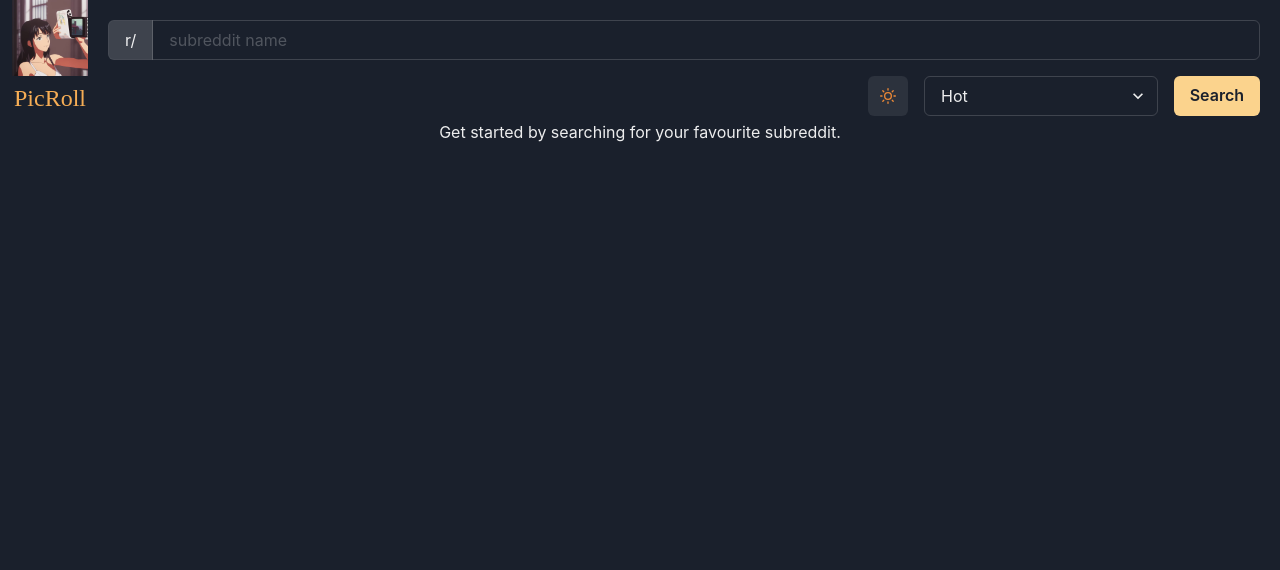
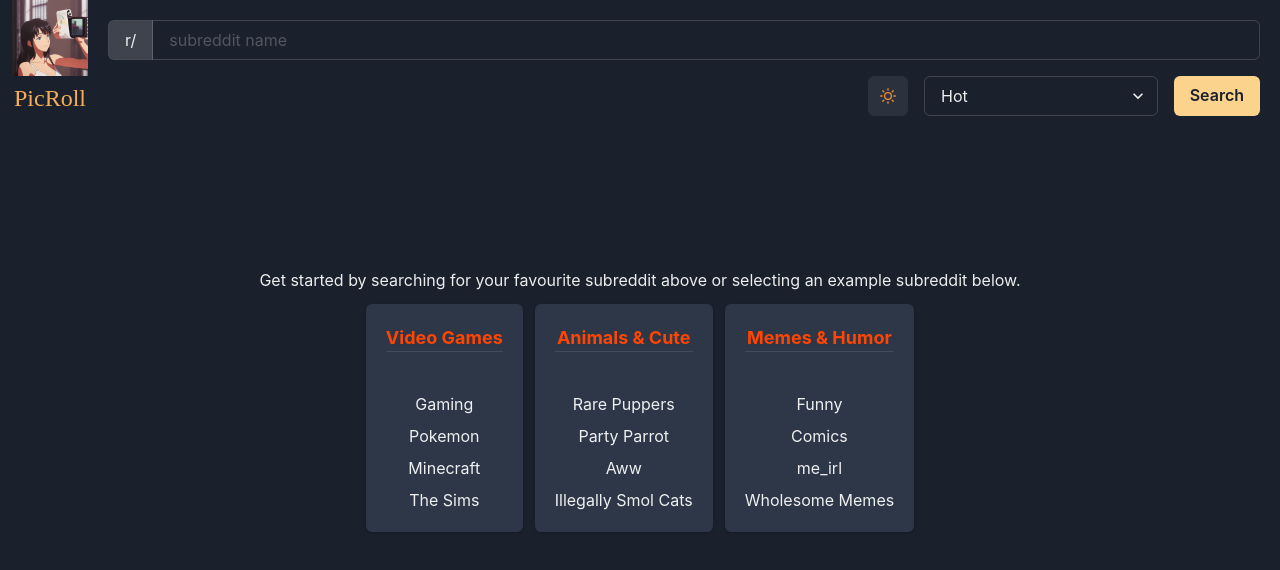
Before and after one commit to xanthisafk/PicRoll, a Next.js app: page / in a window 1280 px wide. Shown: the top 570 px of the page. Built offline with nearby package versions, Linux system fonts and the light colour scheme; a web font is replaced by a local one.

Commit message:
Added feature that lets gives some examples that users can enter

```diff
--- a/src/components/LoadingBox.jsx
+++ b/src/components/LoadingBox.jsx
@@ -1,19 +1,42 @@
 /* eslint-disable @next/next/no-img-element */
-import { Box, IconButton, Image, Skeleton, Text } from "@chakra-ui/react";
+import { Box, Flex, HStack, IconButton, Image, Skeleton, Text, useDisclosure } from "@chakra-ui/react";
 import MasonryLayout from "./MasonryLayout";
 import ImageInfoPanel from "./ImageInfoPanel";
+import SubredditCard from "./SubredditCard";
+import examples from '../data/exampleSubs.json'
+import meta from '../data/meta.json'
 
 const LoadingBox = (props) => {
   const isLoading = props.isLoading ?? false;
   const data = props.data ?? [];
 
+
   return (
     <>
       {/* Show greeting message when isLoading is false and data is empty */}
       {!isLoading && data.length === 0 &&
-      <Box width={"100%"} justifyContent={"center"} alignItems={"center"}>
-        <Text textAlign={"center"}>Get started by searching for your favourite subreddit.</Text>
-      </Box>}
+      <Flex
+        width={"100%"}
+        height={"70vh"}
+        padding={3}
+        direction={"column"}
+        justifyContent={"center"}
+        alignItems={"center"}
+      >
+        <Text textAlign={"center"}>{meta.nothingLoadedText}</Text>
+        <Flex
+          paddingTop={3}
+          flexWrap={"wrap"}
+          justify={"center"}
+          gap={3}
+        >
+          {examples.map((sub, index) => {
+            return (
+              <SubredditCard key={index} data={sub} searchSomething={props.searchSomething} />
+            )
+          })}
+        </Flex>
+      </Flex>}
 
       {/* Show skeleton boxes when isLoading is true and data is empty */}
       {isLoading && (
@@ -38,16 +61,17 @@ const LoadingBox = (props) => {
                 position={"relative"}
               >
                 {
-                  item.type === "image"  &&
+                  item.type === "image" &&
                   <Image
                     width={"100%"}
                     src={item.url}
                     alt={item.title}
-                    title={item.title}
                     borderRadius={"md"}
                 />
                 }
-              <ImageInfoPanel submission={item} />
+              <ImageInfoPanel
+                submission={item}
+              />
               </Box>
           )})}
         </MasonryLayout>
--- /dev/null
+++ b/src/components/ScrollToTop.jsx
@@ -0,0 +1,48 @@
+import React, { useEffect, useState } from 'react';
+import { ArrowUpIcon } from '@chakra-ui/icons';
+import { Box, IconButton } from '@chakra-ui/react';
+
+const ScrollToTop = () => {
+  const [isVisible, setIsVisible] = useState(false);
+
+  const scrollToTop = () => {
+    window.scrollTo({
+      top: 0,
+      behavior: 'smooth',
+    });
+  };
+
+  useEffect(() => {
+    const toggleVisibility = () => {
+      if (window.pageYOffset > 300) {
+        setIsVisible(true);
+      } else {
+        setIsVisible(false);
+      }
+    };
+
+    window.addEventListener('scroll', toggleVisibility);
+
+    return () => window.removeEventListener('scroll', toggleVisibility);
+  }, []);
+
+  return (
+    <>
+      {isVisible && (
+        <Box
+          onClick={scrollToTop}
+          position='fixed'
+          bottom={6}
+          right={6}
+          zIndex={3}>
+          <IconButton
+            icon={<ArrowUpIcon />}
+            colorScheme='orange'
+        />
+        </Box>
+      )}
+    </>
+  );
+}
+
+export default ScrollToTop;
--- /dev/null
+++ b/src/components/SubredditCard.jsx
@@ -0,0 +1,29 @@
+import { Card, CardBody, CardHeader, Divider, Flex, Heading, Text, VStack } from '@chakra-ui/react'
+import Link from 'next/link'
+import React from 'react'
+
+function SubredditCard({ data, searchSomething }) {
+    const { title, subs } = data;
+  return (
+    <Card>
+        <CardHeader>
+            <Text textAlign={"center"} fontWeight={"bold"} color={"#ff4500"} fontSize={"lg"}>{title}</Text>
+            <Divider />
+        </CardHeader>
+        <CardBody>
+            <VStack>
+                {subs.map((sub, index) => {
+                    return (<Link
+                        key={index}
+                        href={"#"}
+                        onClick={() => searchSomething(sub.value)}
+                        >{sub.text}</Link>
+                    )
+                })}
+            </VStack>
+        </CardBody>
+    </Card>
+  )
+}
+
+export default SubredditCard
--- /dev/null
+++ b/src/data/exampleSubs.json
@@ -0,0 +1,65 @@
+[
+    {
+        "title": "Video Games",
+        "subs": [
+            {
+                "text": "Gaming",
+                "value": "gaming"
+            },
+            {
+                "text": "Pokemon",
+                "value": "pokemon"
+            },
+            {
+                "text": "Minecraft",
+                "value": "minecraft"
+            },
+            {
+                "text": "The Sims",
+                "value": "thesims"
+            }
+        ]
+    },
+    {
+        "title": "Animals & Cute",
+        "subs": [
+            {
+                "text": "Rare Puppers",
+                "value": "rarepuppers"
+            },
+            {
+                "text": "Party Parrot",
+                "value": "partyparrot"
+            },
+            {
+                "text": "Aww",
+                "value": "aww"
+            },
+            {
+                "text": "Illegally Smol Cats",
+                "value": "IllegallySmolCats"
+            }
+        ]
+    },
+    {
+        "title": "Memes & Humor",
+        "subs": [
+            {
+                "text": "Funny",
+                "value": "funny"
+            },
+            {
+                "text": "Comics",
+                "value": "comics"
+            },
+            {
+                "text": "me_irl",
+                "value": "me_irl"
+            },
+            {
+                "text": "Wholesome Memes",
+                "value": "wholesomememes"
+            }
+        ]
+    }
+]
--- a/src/data/meta.json
+++ b/src/data/meta.json
@@ -4,5 +4,6 @@
     "keywords": "%%APPNAME%%, image-fetching web app, subreddit image viewer, visual curation tool, Reddit image scraper, image aggregator, image discovery, subreddit picture finder, web app for images, online image viewer",
     "searchPlaceholder": "subreddit name",
     "searchLeadingText": "r/",
-    "searchButtonText": "Search"
+    "searchButtonText": "Search",
+    "nothingLoadedText": "Get started by searching for your favourite subreddit above or selecting an example subreddit below."
 }
--- /dev/null
+++ b/src/lib/copyToClipboard.js
@@ -0,0 +1,13 @@
+const copyToClipboard = (data, setter, toast) => {
+    navigator.clipboard.writeText(data);
+    setter(() => true);
+    toast({
+        title: "Image URL copied.",
+        status: "success",
+        duration: 3000,
+        isClosable: true
+    })
+    setTimeout(() => setter(() => false), 3000);
+}
+
+export default copyToClipboard;
--- /dev/null
+++ b/src/lib/downloadImage.js
@@ -0,0 +1,21 @@
+import { saveAs } from "file-saver";
+
+const downloadImage = async (url, setter, toast) => {
+    setter(() => true);
+    const name = url.split("/");
+    await fetch(`/api/v1/download/${encodeURIComponent(url)}`)
+        .then(res => res.blob())
+        .then(blob => {
+            saveAs(blob, name[name.length - 1]);
+        }
+    );
+    toast({
+        title: "Image downloaded.",
+        status: "success",
+        duration: 3000,
+        isClosable: true
+    })
+    setTimeout(() => setter(() => false), 3000);
+}
+
+export default downloadImage;
--- a/src/lib/extractSubredditName.js
+++ b/src/lib/extractSubredditName.js
@@ -16,6 +16,10 @@ const extractSubredditName = (url) => {
         subredditName = matches[1] || matches[2];
     }
 
+    if (url.startsWith("r/") || url.startsWith("/r/")) {
+        subredditName = url.split("r/")[1]
+    }
+
     return subredditName;
 
 }
--- a/src/pages/_document.js
+++ b/src/pages/_document.js
@@ -1,13 +1,16 @@
 import { ColorModeScript } from '@chakra-ui/react'
 import { Html, Head, Main, NextScript } from 'next/document'
 import theme from '../lib/theme'
+import ScrollToTop from '@/components/ScrollToTop'
 
 export default function Document() {
   return (
     <Html lang="en">
       <Head />
       <body>
+
         <ColorModeScript initialColorMode={theme.config.initialColorMode} />
+
         <Main />
         <NextScript />
       </body>
--- a/src/pages/index.js
+++ b/src/pages/index.js
@@ -11,6 +11,7 @@ import { MoonIcon, SunIcon } from '@chakra-ui/icons'
 import { useRef, useState } from 'react';
 import LoadingBox from '../components/LoadingBox';
 import extractSubredditName from '../lib/extractSubredditName';
+import ScrollToTop from '@/components/ScrollToTop';
 
 
 export default function Home() {
@@ -57,6 +58,11 @@ export default function Home() {
 
   }
 
+  const searchSomething = async (subreddit) => {
+    subredditRef.current.value = subreddit;
+    handleClick();
+  }
+
 
   return (
     <>
@@ -79,6 +85,7 @@ export default function Home() {
         <link rel="icon" href="/favicon.ico" />
       </Head>
       <main>
+        <ScrollToTop />
         <Flex
           height={"15vh"}
           width={"100%"}
@@ -153,17 +160,7 @@ export default function Home() {
           </Box>
         </Flex>
 
-        <LoadingBox isLoading={isLoading} data={data} />
-
-        {/* <MasonryLayout>
-            <Skeleton h="200px" />
-            <Skeleton h="250px" />
-            <Skeleton h="150px" />
-            <Skeleton h="150px" />
-            <Skeleton h="250px" />
-            <Skeleton h="350px" />
-            Add more grid items here
-          </MasonryLayout> */}
+        <LoadingBox isLoading={isLoading} data={data} searchSomething={searchSomething} />
       </main>
     </>
   )
```
Also changed, not shown: src/components/ImageInfoModal.jsx (+29 -5 lines), src/components/ImageInfoPanel.jsx (+17 -41 lines). Lines whose indentation alone changed are shown as unchanged.
